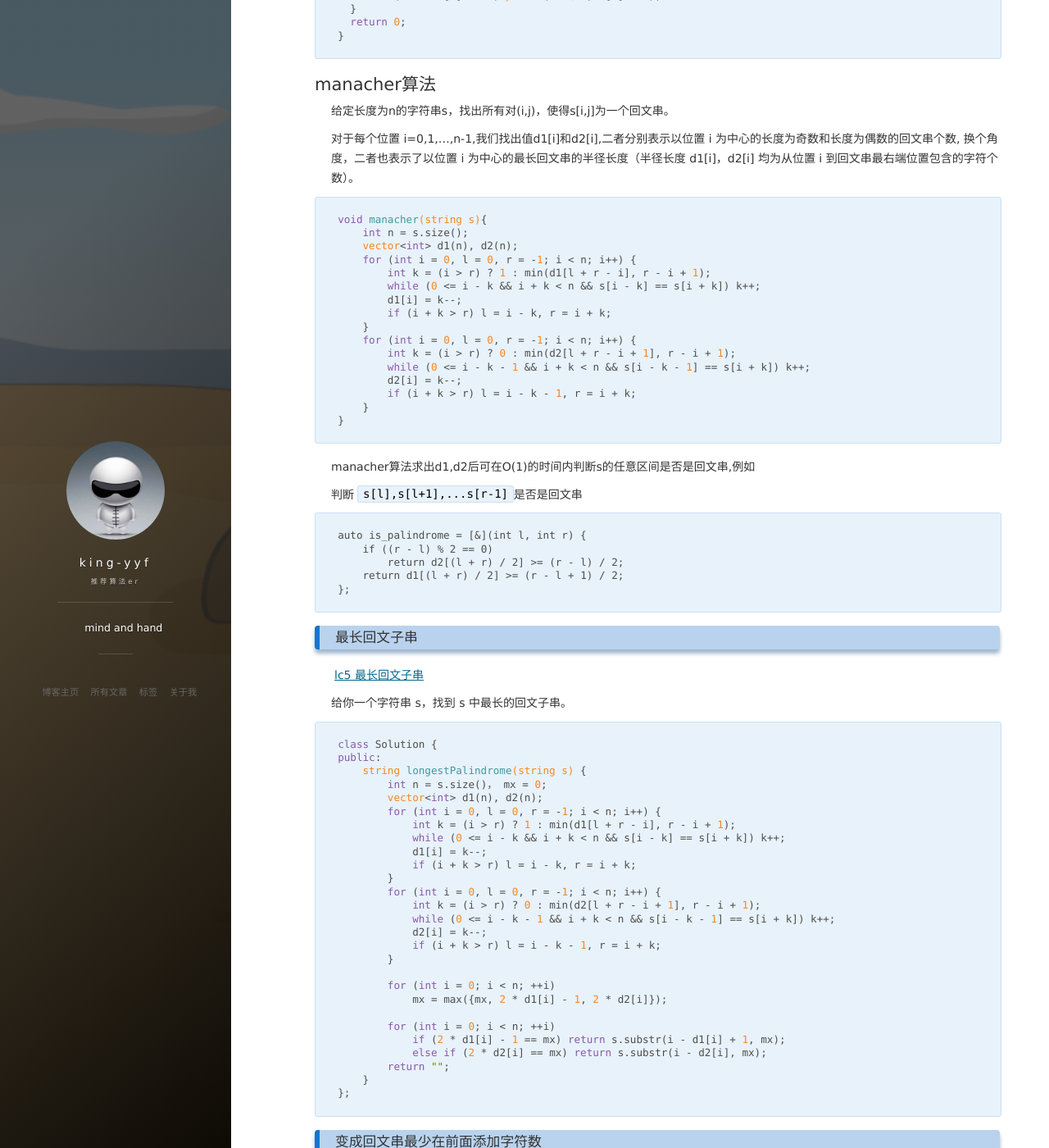
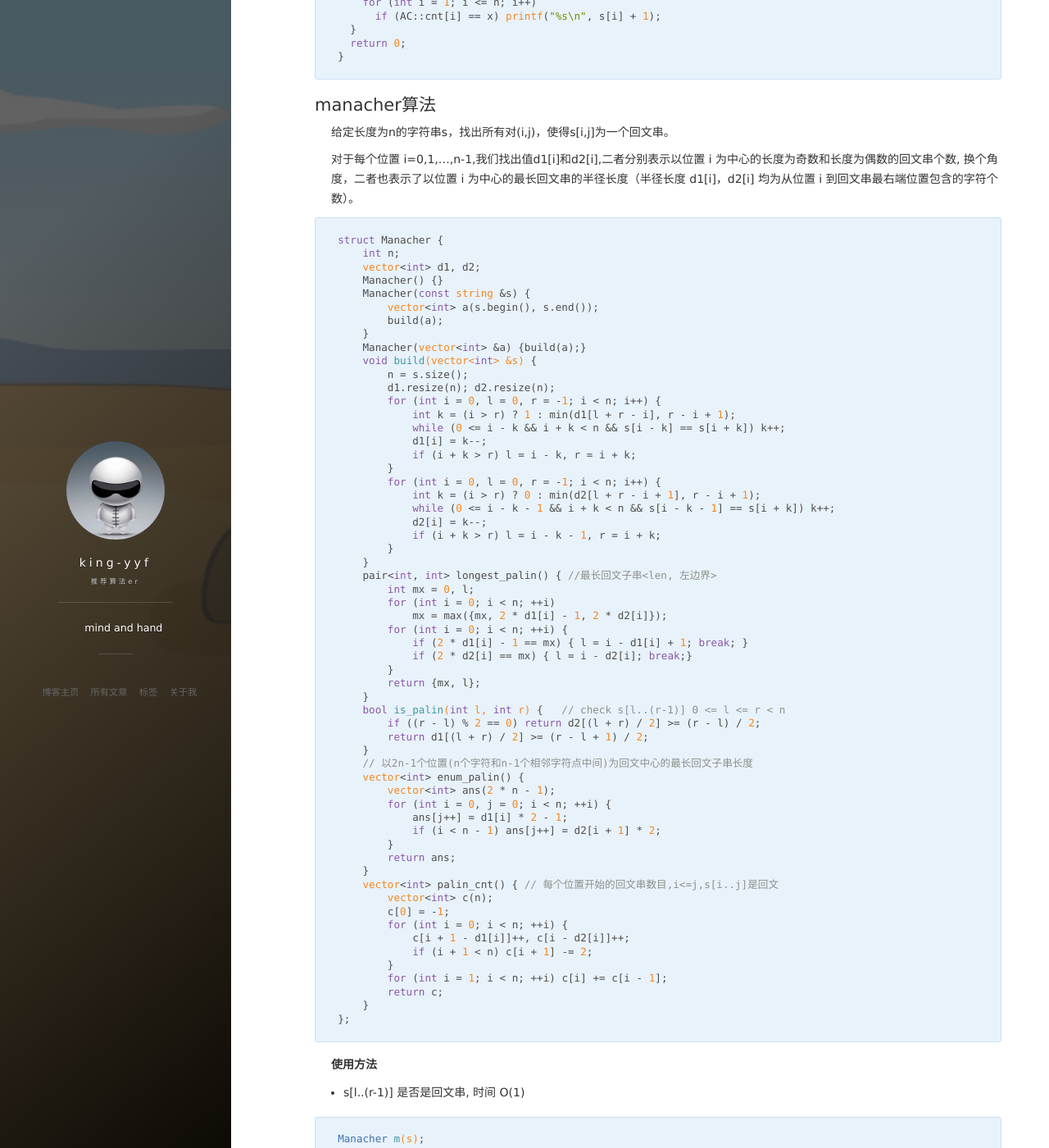
Before and after one commit to king-yyf/king-yyf.github.io, a Jekyll site: the page built from _posts/2022-04-09-string.md, in a window 1280 px wide and 1400 px high, scrolled down 11609 px. Shown: the whole window at 82% size. Built offline with Jekyll 4.4.1, drawn with Linux system fonts in a browser that asks for light colours; nearby versions of some CDN libraries; comment, search, counter and statistics services are not loaded; some of the changed text lies outside the part shown.

Commit message:
update template

````diff
--- a/_posts/2022-04-09-string.md
+++ b/_posts/2022-04-09-string.md
@@ -29,6 +29,7 @@ Index
     - [变成回文串最少在前面添加字符数](#变成回文串最少在前面添加字符数)
     - [每个位置开始的回文串数目](#每个位置开始的回文串数目)
     - [前后缀回文串](#前后缀回文串)
+    - [每个位置的最长回文串长度](#每个位置的最长回文串长度)
 - [回文自动机](#回文自动机)
     - [每个位置结束的回文串数目](#每个位置结束的回文串数目)
 - [字符串最小表示](#字符串最小表示)
@@ -695,48 +696,18 @@ int main() {
 
 
 ```c++
-void manacher(string s){
-    int n = s.size();
-    vector<int> d1(n), d2(n);
-    for (int i = 0, l = 0, r = -1; i < n; i++) {
-        int k = (i > r) ? 1 : min(d1[l + r - i], r - i + 1);
-        while (0 <= i - k && i + k < n && s[i - k] == s[i + k]) k++;
-        d1[i] = k--;
-        if (i + k > r) l = i - k, r = i + k;
-    }
-    for (int i = 0, l = 0, r = -1; i < n; i++) {
-        int k = (i > r) ? 0 : min(d2[l + r - i + 1], r - i + 1);
-        while (0 <= i - k - 1 && i + k < n && s[i - k - 1] == s[i + k]) k++;
-        d2[i] = k--;
-        if (i + k > r) l = i - k - 1, r = i + k;
-    }
-}
-```
-manacher算法求出d1,d2后可在O(1)的时间内判断s的任意区间是否是回文串,例如
-
-判断 `s[l],s[l+1],...s[r-1]`是否是回文串
-
-```c++
-auto is_palindrome = [&](int l, int r) {
-    if ((r - l) % 2 == 0)
-        return d2[(l + r) / 2] >= (r - l) / 2;
-    return d1[(l + r) / 2] >= (r - l + 1) / 2;
-};
-```
-
-
-### 最长回文子串
-
-[lc5 最长回文子串](https://leetcode.cn/problems/longest-palindromic-substring/)
-
-给你一个字符串 s，找到 s 中最长的回文子串。
-
-```c++
-class Solution {
-public:
-    string longestPalindrome(string s) {
-        int n = s.size()， mx = 0;
-        vector<int> d1(n), d2(n);
+struct Manacher {
+    int n;
+    vector<int> d1, d2;
+    Manacher() {}
+    Manacher(const string &s) {
+        vector<int> a(s.begin(), s.end());
+        build(a);
+    }
+    Manacher(vector<int> &a) {build(a);}
+    void build(vector<int> &s) {
+        n = s.size();
+        d1.resize(n); d2.resize(n);
         for (int i = 0, l = 0, r = -1; i < n; i++) {
             int k = (i > r) ? 1 : min(d1[l + r - i], r - i + 1);
             while (0 <= i - k && i + k < n && s[i - k] == s[i + k]) k++;
@@ -749,14 +720,65 @@ public:
             d2[i] = k--;
             if (i + k > r) l = i - k - 1, r = i + k;
         }
-
+    }
+    pair<int, int> longest_palin() { //最长回文子串<len, 左边界>
+        int mx = 0, l;
         for (int i = 0; i < n; ++i)
             mx = max({mx, 2 * d1[i] - 1, 2 * d2[i]});
-
-        for (int i = 0; i < n; ++i)
-            if (2 * d1[i] - 1 == mx) return s.substr(i - d1[i] + 1, mx);
-            else if (2 * d2[i] == mx) return s.substr(i - d2[i], mx);
-        return "";
+        for (int i = 0; i < n; ++i) {
+            if (2 * d1[i] - 1 == mx) { l = i - d1[i] + 1; break; }
+            if (2 * d2[i] == mx) { l = i - d2[i]; break;}
+        }
+        return {mx, l};
+    }
+    bool is_palin(int l, int r) {   // check s[l..(r-1)] 0 <= l <= r < n
+        if ((r - l) % 2 == 0) return d2[(l + r) / 2] >= (r - l) / 2;
+        return d1[(l + r) / 2] >= (r - l + 1) / 2;
+    }
+    // 以2n-1个位置(n个字符和n-1个相邻字符点中间)为回文中心的最长回文子串长度
+    vector<int> enum_palin() {
+        vector<int> ans(2 * n - 1);
+        for (int i = 0, j = 0; i < n; ++i) {
+            ans[j++] = d1[i] * 2 - 1;
+            if (i < n - 1) ans[j++] = d2[i + 1] * 2;
+        }
+        return ans;
+    }
+    vector<int> palin_cnt() { // 每个位置开始的回文串数目,i<=j,s[i..j]是回文
+        vector<int> c(n);
+        c[0] = -1;
+        for (int i = 0; i < n; ++i) {
+            c[i + 1 - d1[i]]++, c[i - d2[i]]++;
+            if (i + 1 < n) c[i + 1] -= 2;
+        }
+        for (int i = 1; i < n; ++i) c[i] += c[i - 1];
+        return c;
+    }
+};
+```
+
+**使用方法**
+
++ s[l..(r-1)] 是否是回文串, 时间 O(1)
+
+```c++
+Manacher m(s);
+bool ok = m.is_palin(l, r);
+```
+
+### 最长回文子串
+
+[lc5 最长回文子串](https://leetcode.cn/problems/longest-palindromic-substring/)
+
+给你一个字符串 s，找到 s 中最长的回文子串。
+
+```c++
+class Solution {
+public:
+    string longestPalindrome(string s) {
+        Manacher m(s);
+        auto [x,y]=m.longest_palin();
+        return s.substr(y,x);
     }
 };
 ```
@@ -778,29 +800,10 @@ public:
 ```c++
 int minChar(string s){
     int n = s.size();
-    vector<int> d1(n), d2(n);
-    for (int i = 0, l = 0, r = -1; i < n; i++) {
-        int k = (i > r) ? 1 : min(d1[l + r - i], r - i + 1);
-        while (0 <= i - k && i + k < n && s[i - k] == s[i + k]) k++;
-        d1[i] = k--;
-        if (i + k > r) l = i - k, r = i + k;
-    }
-    for (int i = 0, l = 0, r = -1; i < n; i++) {
-        int k = (i > r) ? 0 : min(d2[l + r - i + 1], r - i + 1);
-        while (0 <= i - k - 1 && i + k < n && s[i - k - 1] == s[i + k]) k++;
-        d2[i] = k--;
-        if (i + k > r) l = i - k - 1, r = i + k;
-    }
-
-    // s[l], s[l+1],,,s[r - 1] is palindrome
-    auto is_palindrome = [&](int l, int r) {
-        if ((r - l) % 2 == 0)
-            return d2[(l + r) / 2] >= (r - l) / 2;
-        return d1[(l + r) / 2] >= (r - l + 1) / 2;
-    };
+    Manacher m(s);
 
     for(int i = 0; i < n; ++i) {
-        if (is_palindrome(0, n - i)) return i;
+        if (m.is_palin(0, n - i)) return i;
     }
     return n;
 }
@@ -850,6 +853,24 @@ vector<int> cal(vector<int>& s) {
 }
 ```
 
+**模板写法**
+
+```c++
+int main() {
+    int n;
+    cin >> n;
+    vector<int> a(n);
+    for (int i = 0; i < n; ++i) {
+        cin >> a[i];
+    }
+    Manacher m(a);
+    auto p = m.palin_cnt();
+    for (int i= 0;i<n;++i){
+        cout<<p[i]<<" \n"[i==n-1];
+    }
+}
+```
+
 ### 前后缀回文串
 
 [CF globalRound 7 D2](https://codeforces.com/contest/1326/problem/D2)
@@ -875,34 +896,16 @@ t可以表示为 `s[1..l]+s[(n-r+1)..n]`，
 ```c++
 string prefix_suffix_palindrome(string &s) {
     int n = s.size();
-    vector<int> d1(n), d2(n);
-    for (int i = 0, l = 0, r = -1; i < n; i++) {
-        int k = (i > r) ? 1 : min(d1[l + r - i], r - i + 1);
-        while (0 <= i - k && i + k < n && s[i - k] == s[i + k]) k++;
-        d1[i] = k--;
-        if (i + k > r) l = i - k, r = i + k;
-    }
-    for (int i = 0, l = 0, r = -1; i < n; i++) {
-        int k = (i > r) ? 0 : min(d2[l + r - i + 1], r - i + 1);
-        while (0 <= i - k - 1 && i + k < n && s[i - k - 1] == s[i + k]) k++;
-        d2[i] = k--;
-        if (i + k > r) l = i - k - 1, r = i + k;
-    }
-
-    auto is_palindrome = [&](int l, int r) { // check s[l..(r-1)]
-        if ((r - l) % 2 == 0) return d2[(l + r) / 2] >= (r - l) / 2;
-        return d1[(l + r) / 2] >= (r - l + 1) / 2;
-    };
-
     int l = -1, r = n, lmx = 0, rmx = 0;
     while (l + 2 < r && s[l + 1] == s[r - 1]) {
         l++, r--;
     }
+    Manacher m(s);
 
     for (int i = l + 1; i < r; ++i) {
-        if (is_palindrome(l + 1, i + 1))
+        if (m.is_palin(l + 1, i + 1))
             lmx = max(lmx, i - l);
-        if (is_palindrome(i, r))
+        if (m.is_palin(i, r))
             rmx = max(rmx, r - i);
     }
 
@@ -912,7 +915,7 @@ string prefix_suffix_palindrome(string &s) {
 }
 ```
 
-**放大二：palindromes_tree**
+**方法二：palindromes_tree**
 
 ```c++
 struct palindrome_tree{
@@ -934,6 +937,27 @@ string prefix_suffix_palindrome(string &s) {
     string t = lmx > rmx ? t1.substr(lpos, lmx) : t2.substr(rpos, rmx);
 
     return s.substr(0, l + 1) + t + s.substr(r ,l + 1);
+}
+```
+
+### 每个位置的最长回文串长度
+
+[library_checker](https://judge.yosupo.jp/problem/enumerate_palindromes)
+
+长度为n的字符串，有`2*n-1`个回文中心，(n个字符和n-1个相邻字符的中间)，求每个回文中心的最长回文子串的长度。
+
++ 1 <= n <= 5e5
+
+```c++
+int main() {
+
+    string s;
+    cin >> s;
+    Manacher m(s);
+    vector<int> ans = m.enum_palin();
+    for (int i = 0, n = ans.size(); i < n; ++i)
+        cout << ans[i] << " \n"[i == n - 1];
+    return 0;
 }
 ```
 
````
Also changed, not shown: _posts/2021-03-14-tree_dp.md (+42 -157 lines), _posts/2021-03-22-com_dp.md (+1 -1 lines), _posts/2021-05-10-segment_tree.md (+51 -0 lines).
